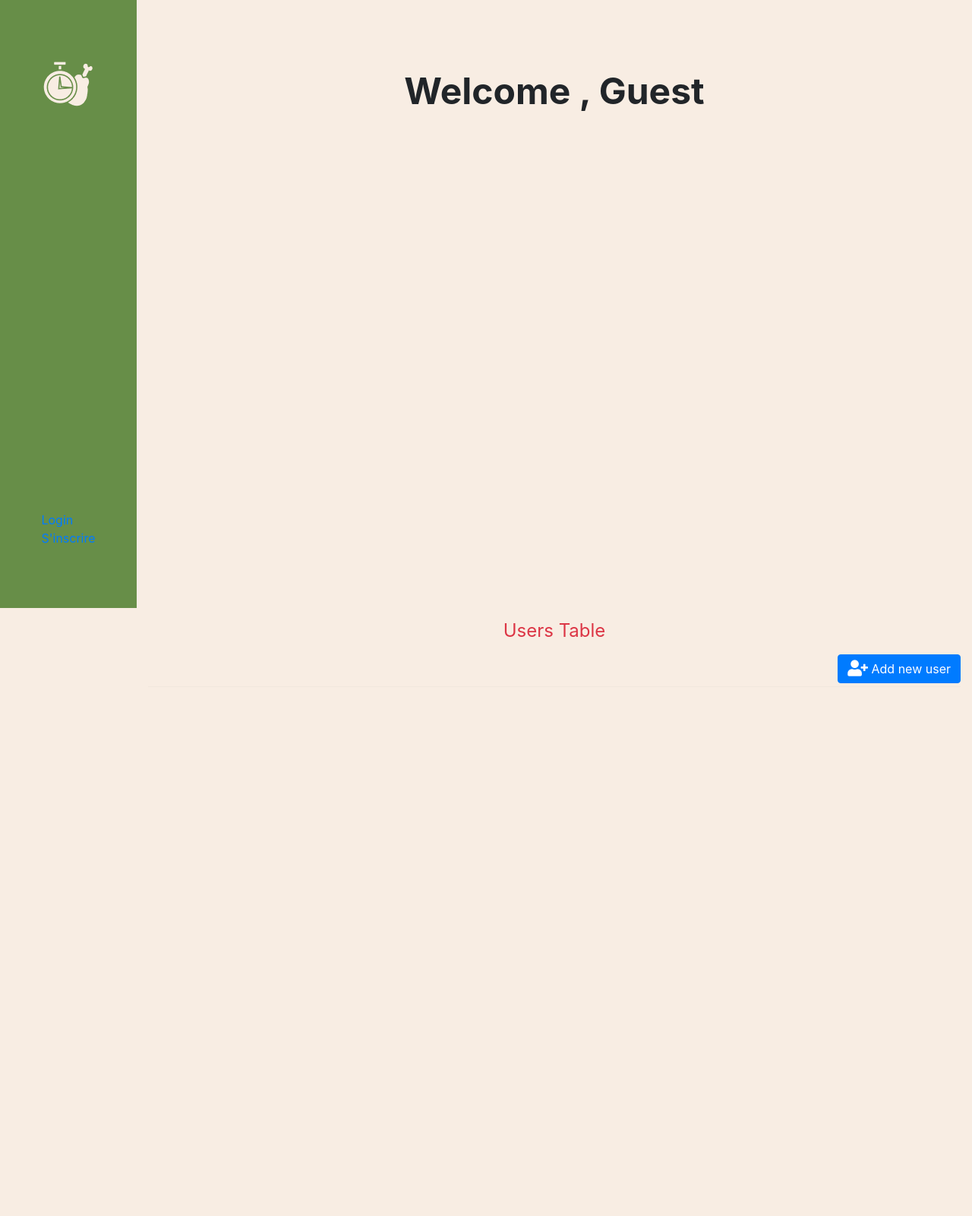
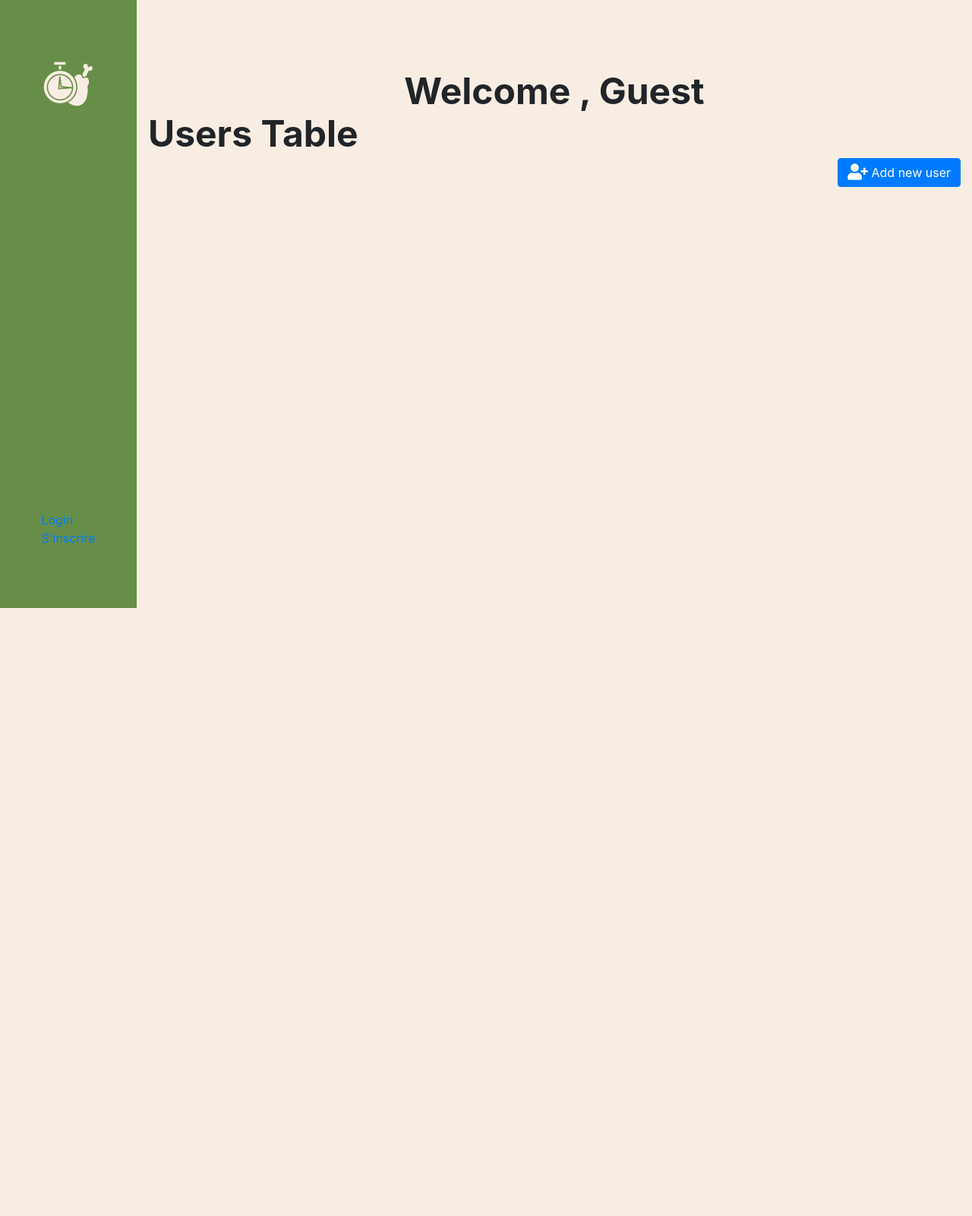
Before and after one commit to Clstialdev/calorie-tracker-php, a PHP site: page /calorie-tracker-php/app/Views/home.php in a window 1280 px wide. Shown: the whole page at 76% size. After the commit the page ends 800 px from the top, so only its background shows below. Run offline with PHP 8.4, Linux system fonts and the light colour scheme; some libraries are stand-ins or nearby versions.

Commit message:
table html fixed

```diff
--- a/app/Views/home.php
+++ b/app/Views/home.php
@@ -41,16 +41,15 @@
         ?>
       </h1>
 
-    </div>
-  </div>
 
-  <div class="w-full min-h-screen pl-[180px] bg-bg">
+
 
 
     <div class="container">
         <div class="row">
           <div class="col lg 12">
-          <h4 class="text-center text-danger font-weight-normal my-3"> Users Table </h4>
+          <h1 class="text-5xl font-bold"> Users Table</h1>
+
           </div>
         </div>
         <div class="row">
@@ -74,9 +73,12 @@
         </hr>
       </div>
     </div>
+      </div>
+      </div>
 
 
 
+      </div>
 <!-- Correct Order and Single Version of jQuery -->
 <script src="https://code.jquery.com/jquery-3.7.1.min.js"></script>
 
```
Lines whose indentation alone changed are shown as unchanged.
